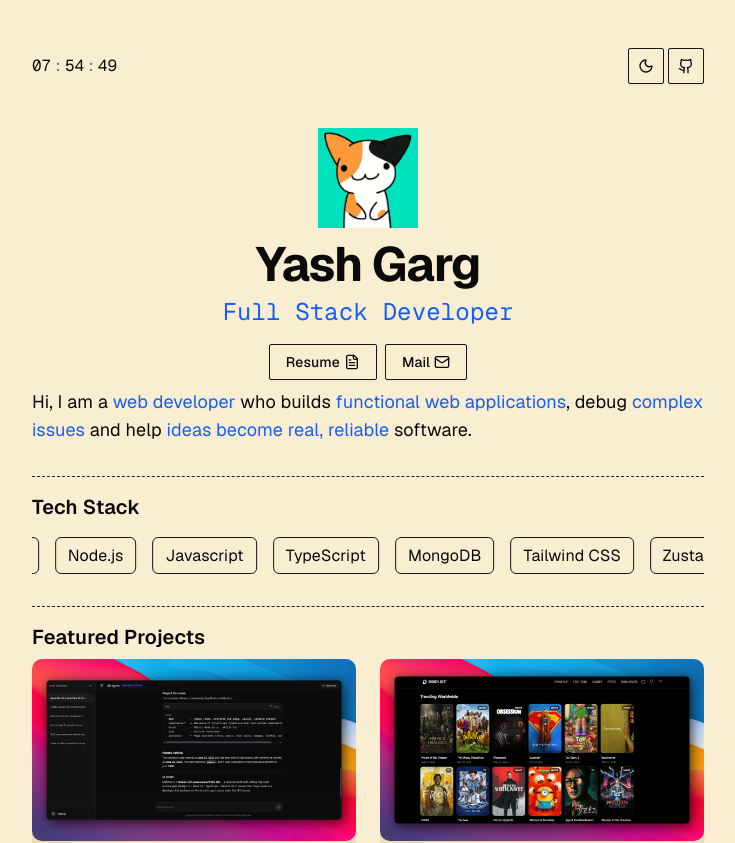
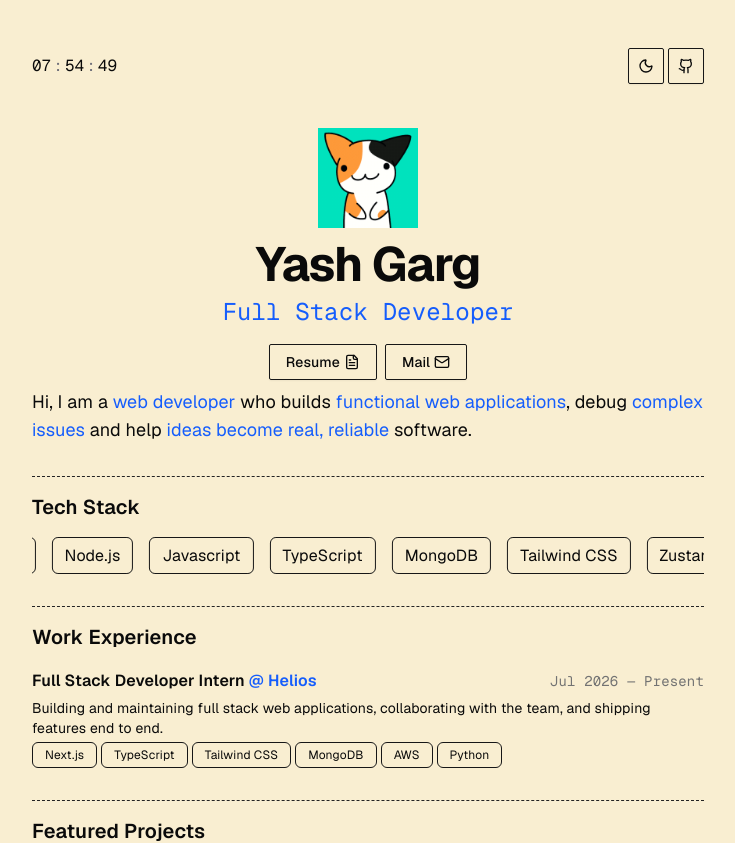
Before and after one commit to mr-mods-yg/mrmods, a Next.js app: page / in a window 1280 px wide. Shown: the top 843 px of the page, without its empty margins (272-1007 px from the left). Built offline with nearby package versions, Linux system fonts and the light colour scheme.

Commit message:
feat: add work experience section with Helios internship

```diff
--- a/src/app/page.tsx
+++ b/src/app/page.tsx
@@ -3,6 +3,7 @@ import HeroBar from "@/sections/hero-bar";
 import AboutSection from "@/sections/about-section";
 import GithubSection from "@/sections/github-section";
 import TechStackSection from "@/sections/tech-stack";
+import WorkSection from "@/sections/work-section";
 import BadgeSection from "@/sections/badge-section";
 import ContactSection from "@/sections/contact-section";
 
@@ -12,6 +13,7 @@ export default function Home() {
       <HeroBar/>
       <AboutSection/>
       <TechStackSection/>
+      <WorkSection/>
       <ProjectsSection isHomePage={true} />
       <GithubSection/>
       <BadgeSection/>
--- /dev/null
+++ b/src/sections/work-section.tsx
@@ -0,0 +1,47 @@
+"use client";
+import React from 'react'
+import { motion } from "framer-motion";
+
+const workExperience = [
+    {
+        role: "Full Stack Developer Intern",
+        company: "Helios",
+        period: "Jul 2026 — Present",
+        description: "Building and maintaining full stack web applications, collaborating with the team, and shipping features end to end.",
+        technologies: ["Next.js", "TypeScript", "Tailwind CSS", "MongoDB", "AWS", "Python"],
+    },
+]
+
+function WorkSection() {
+    return (
+        <motion.section
+            initial={{ y: 40, opacity: 0 }}
+            animate={{ y: 0, opacity: 1 }}
+            transition={{ duration: 0.8, ease: "easeOut" }}
+            className="w-full max-w-2xl pt-4 border-t border-[#232323] border-dashed mb-8">
+            <h3 className="text-xl font-semibold mb-4 text-left">Work Experience</h3>
+            <div className="flex flex-col gap-6">
+                {workExperience.map((job, idx) => (
+                    <div key={idx} className="flex flex-col gap-1">
+                        <div className="flex flex-wrap items-baseline justify-between gap-1">
+                            <h4 className="font-semibold">
+                                {job.role} <span className="text-[var(--color-blue-600)] dark:text-[var(--color-blue-400)]">@ {job.company}</span>
+                            </h4>
+                            <span className="font-mono text-sm text-[var(--muted-foreground)]">{job.period}</span>
+                        </div>
+                        <p className="text-sm text-[var(--foreground)]">{job.description}</p>
+                        <p className="flex gap-1 items-center flex-wrap">
+                            {job.technologies.map((tech) => (
+                                <span key={tech} className="px-3 py-1 border border-[var(--border)] text-[var(--foreground)] rounded-sm text-xs">
+                                    {tech}
+                                </span>
+                            ))}
+                        </p>
+                    </div>
+                ))}
+            </div>
+        </motion.section>
+    )
+}
+
+export default WorkSection
```
Also changed, not shown: 1 other file (tests, documents, lock files or other folders).
